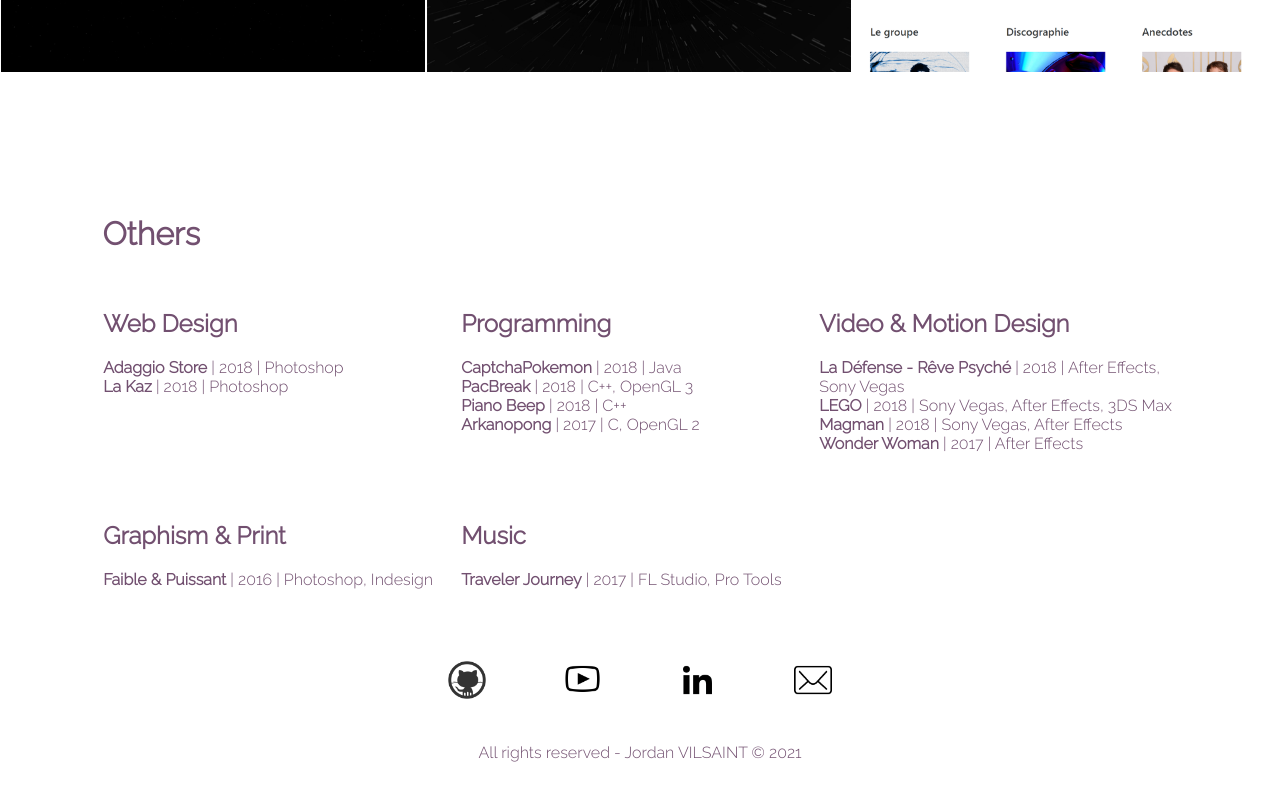
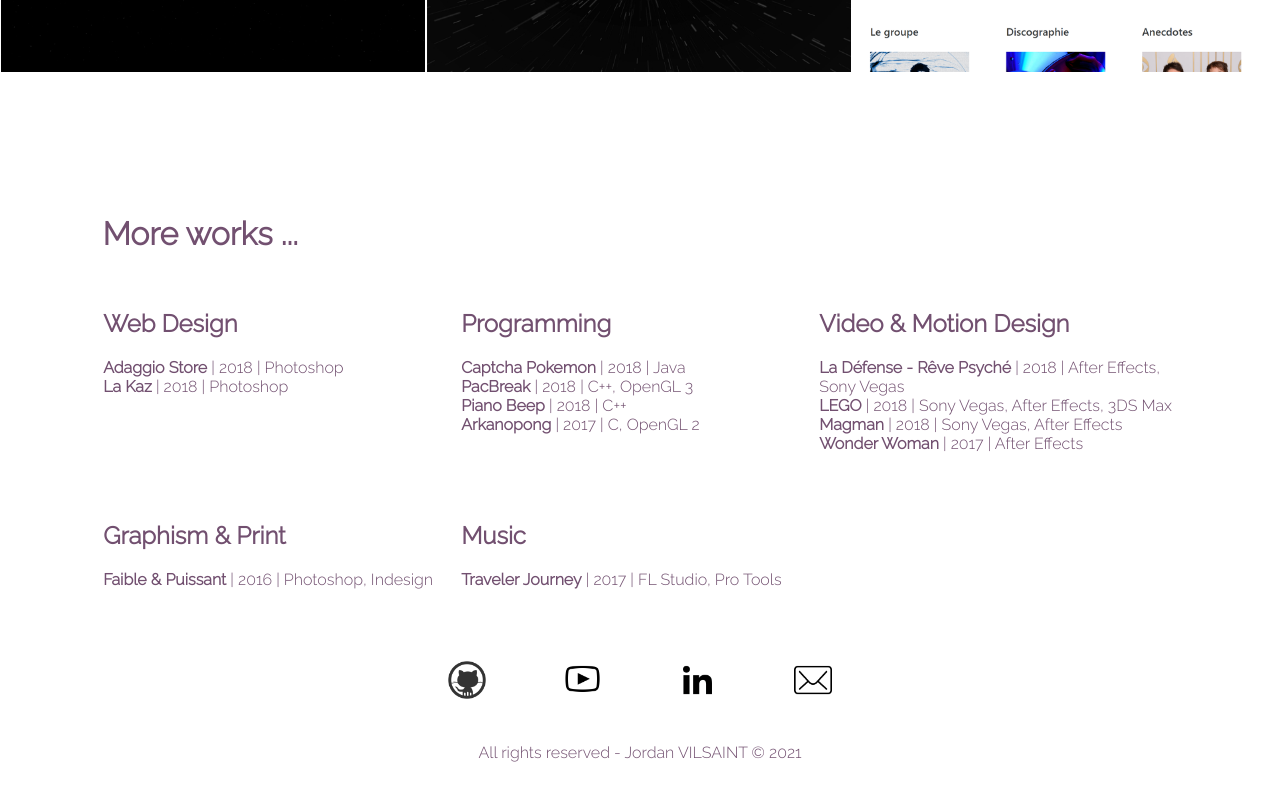
Before and after one commit to JoVsn/portfolio, a React (Create React App) app: page / in a window 1280 px wide. Shown: the part 1240-2040 px from the top of the page. Built offline with nearby package versions, Linux system fonts and the light colour scheme.

Commit message:
modified home link implementation

```diff
--- a/src/components/Home/Home.js
+++ b/src/components/Home/Home.js
@@ -18,6 +18,12 @@ class Home extends Component {
         document.title = "Jordan Vilsaint — Web developer";
     }
 
+    createProjectLink = (link, projectName, date, techs) => {
+        return (
+            <a href={link} target="_blank" rel="noopener noreferrer"><strong>{projectName}</strong> | {date} | {techs}</a>
+        );
+    }
+
     render() {
         return (
             <div className="Home">
@@ -26,42 +32,46 @@ class Home extends Component {
                 <ProjectGallery className="works" />
 
                 <div className="other-works">
-                    <h1>Others</h1>
+                    <h1>More works ...</h1>
                     <div className="other-projects-section">
                         <h2>Web Design</h2>
                         <ul>
-                            <li><a href={adaggio_file} target="_blank" rel="noopener noreferrer"><strong>Adaggio Store</strong> | 2018 | Photoshop</a></li>
-                            <li><a href={la_kaz_file} target="_blank" rel="noopener noreferrer"><strong>La Kaz</strong> | 2018 | Photoshop</a></li>
+                            <li>{this.createProjectLink(adaggio_file, 'Adaggio Store', '2018', 'Photoshop')}</li>
+                            <li>{this.createProjectLink(la_kaz_file, 'La Kaz', '2018', 'Photoshop')}</li>
                         </ul>
                     </div>
                     <div className="other-projects-section">
                         <h2>Programming</h2>
                         <ul>
-                            <li><a href="https://github.com/JoVsn/captchaPokemon" target="_blank" rel="noopener noreferrer"><strong>CaptchaPokemon</strong> | 2018 | Java</a></li>
-                            <li><a href="https://github.com/oeuvrayjoris/pacman" target="_blank" rel="noopener noreferrer"><strong>PacBreak</strong> | 2018 | C++, OpenGL 3</a></li>
-                            <li><a href="https://github.com/JoVsn/pianobeep" target="_blank" rel="noopener noreferrer"><strong>Piano Beep</strong> | 2018 | C++</a></li>
-                            <li><a href="https://github.com/oeuvrayjoris/arkanopong" target="_blank" rel="noopener noreferrer"><strong>Arkanopong</strong> | 2017 | C, OpenGL 2</a></li>
+
+                            <li>{this.createProjectLink("https://github.com/JoVsn/captchaPokemon", 'Captcha Pokemon', '2018', 'Java')}</li>
+                            <li>{this.createProjectLink("https://github.com/oeuvrayjoris/pacman", 'PacBreak', '2018', 'C++, OpenGL 3')}</li>
+                            <li>{this.createProjectLink("https://github.com/JoVsn/pianobeep", 'Piano Beep', '2018', 'C++')}</li>
+                            <li>{this.createProjectLink("https://github.com/oeuvrayjoris/arkanopong", 'Arkanopong', '2017', 'C, OpenGL 2')}</li>
+
                         </ul>
                     </div>
                     <div className="other-projects-section">
                         <h2>Video & Motion Design</h2>
                         <ul>
-                            <li><a href="https://youtu.be/D-gO6o7oG_o" target="_blank" rel="noopener noreferrer"><strong>La Défense - Rêve Psyché</strong> | 2018 | After Effects, Sony Vegas</a></li>
-                            <li><a href="https://youtu.be/4xZ4OdotxTA" target="_blank" rel="noopener noreferrer"><strong>LEGO</strong> | 2018 | Sony Vegas, After Effects, 3DS Max</a></li>
-                            <li><a href="https://youtu.be/dxCK7rNngLM" target="_blank" rel="noopener noreferrer"><strong>Magman</strong> | 2018 | Sony Vegas, After Effects</a></li>
-                            <li><a href="https://youtu.be/vxT3-irHST0" target="_blank" rel="noopener noreferrer"><strong>Wonder Woman</strong> | 2017 | After Effects</a></li>
+
+                            <li>{this.createProjectLink("https://youtu.be/D-gO6o7oG_o", 'La Défense - Rêve Psyché', '2018', 'After Effects, Sony Vegas')}</li>
+                            <li>{this.createProjectLink("https://youtu.be/4xZ4OdotxTA", 'LEGO', '2018', 'Sony Vegas, After Effects, 3DS Max')}</li>
+                            <li>{this.createProjectLink("https://youtu.be/dxCK7rNngLM", 'Magman', '2018', 'Sony Vegas, After Effects')}</li>
+                            <li>{this.createProjectLink("https://youtu.be/vxT3-irHST0", 'Wonder Woman', '2017', 'After Effects')}</li>
+
                         </ul>
                     </div>
                     <div className="other-projects-section">
                         <h2>Graphism & Print</h2>
                         <ul>
-                            <li><a href={faible_puissant_file} target="_blank" rel="noopener noreferrer"><strong>Faible & Puissant</strong> | 2016 | Photoshop, Indesign</a></li>
+                            <li>{this.createProjectLink(faible_puissant_file, 'Faible & Puissant', '2016', 'Photoshop, Indesign')}</li>
                         </ul>
                     </div>
                     <div className="other-projects-section">
                         <h2>Music</h2>
                         <ul>
-                            <li><a href="https://soundcloud.com/user-358686712/traveler-journey" target="_blank" rel="noopener noreferrer"><strong>Traveler Journey</strong> | 2017 | FL Studio, Pro Tools</a></li>
+                            <li>{this.createProjectLink("https://soundcloud.com/user-358686712/traveler-journey", 'Traveler Journey', '2017', 'FL Studio, Pro Tools')}</li>
                         </ul>
                     </div>
                 </div>
```
